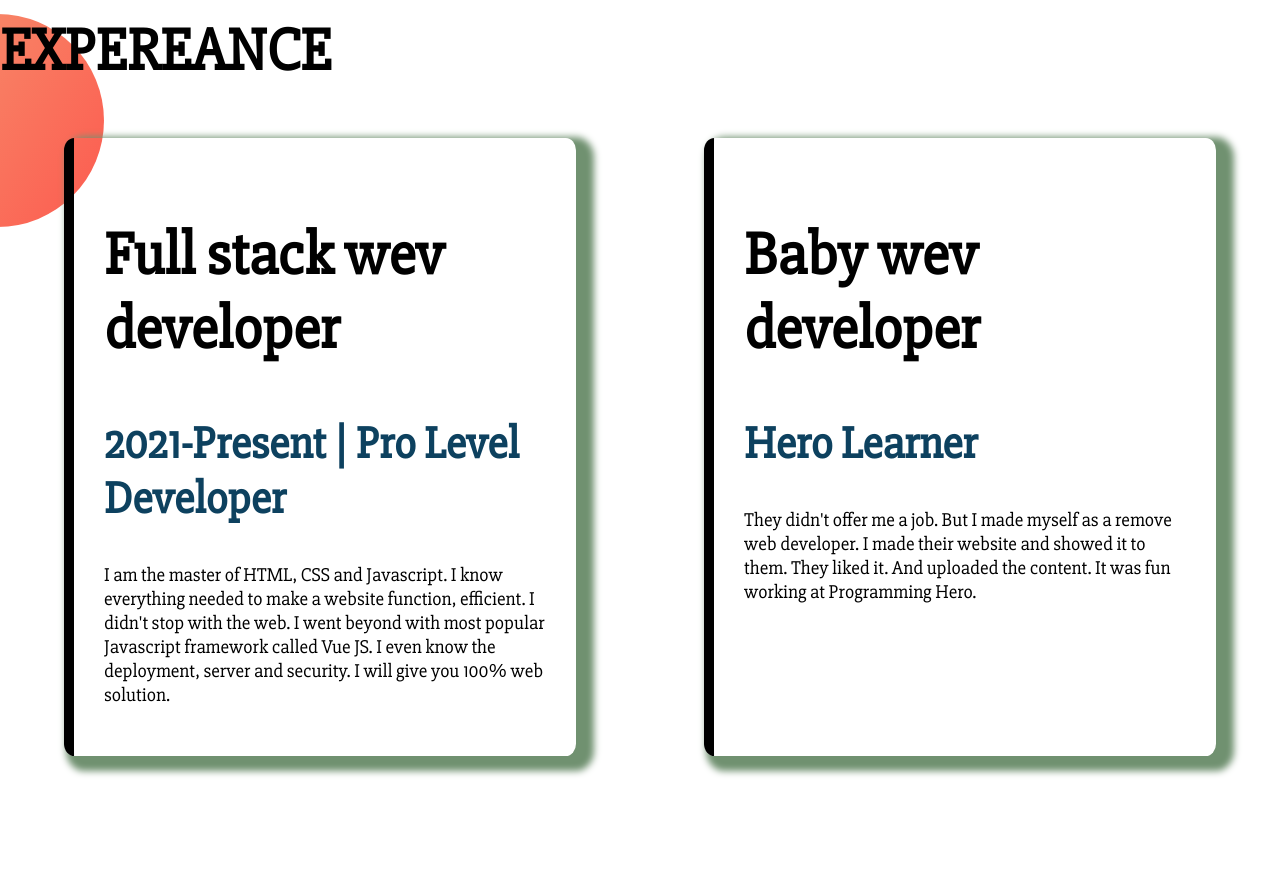
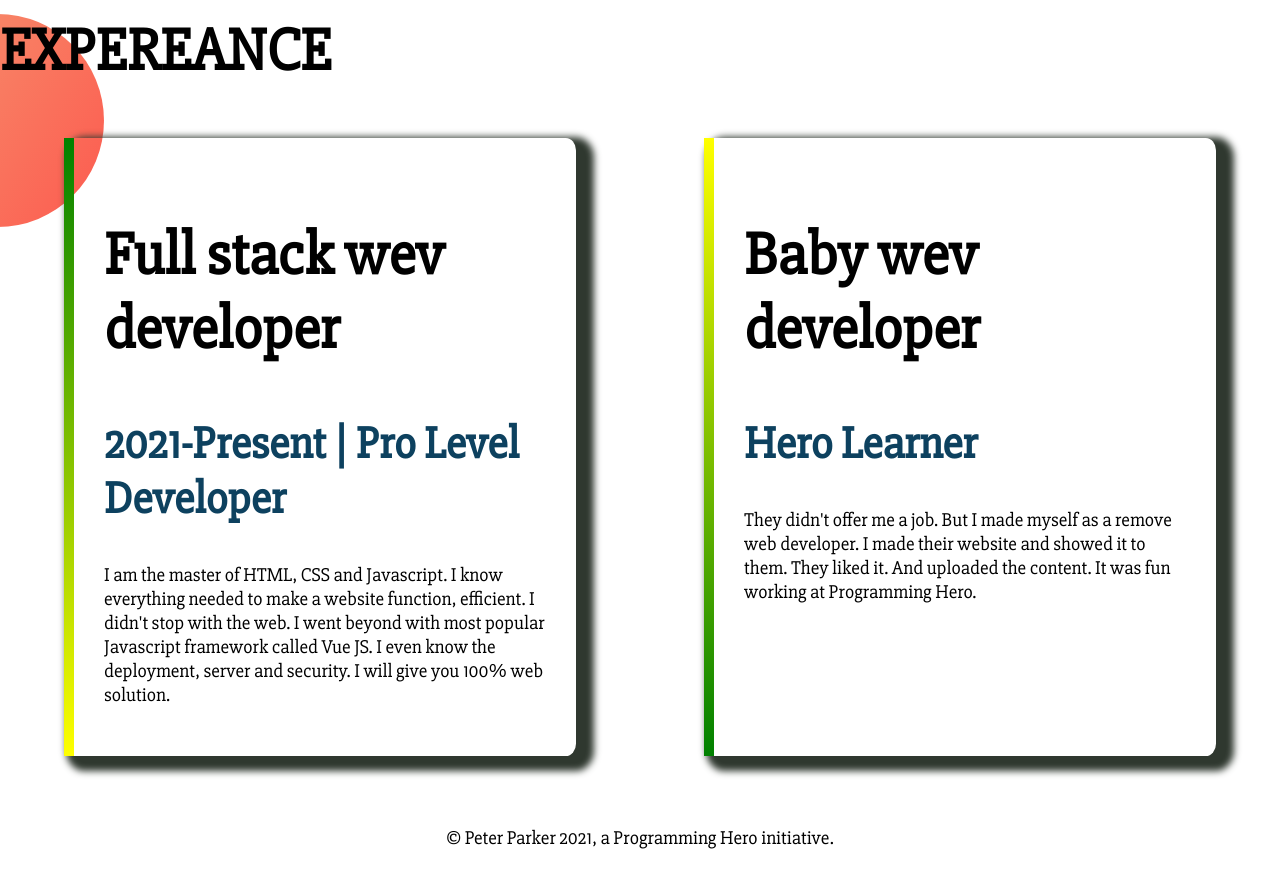
Before and after one commit to tanimahmed71/developer-portfolio, a plain HTML site: page index.html in a window 1280 px wide. Shown: the part 1360-2229 px from the top of the page. Before the commit the page ends 2186 px from the top, so only its background shows below. Drawn offline with Linux system fonts and the light colour scheme.

Commit message:
final push

```diff
--- a/index.html
+++ b/index.html
@@ -39,16 +39,19 @@
   <section class="experians-area ">
    <h1> EXPEREANCE</h1>
    <div class="flaxiable-container">
-    <div class="experians-item">
+    <div id="wev-dev-experience" class="experians-item">
         <h1> Full stack wev developer</h1>
         <h2> 2021-Present | Pro Level Developer </h2>
 
         <p>I am the master of HTML, CSS and Javascript. I know everything needed to make a website function, efficient. I didn't stop with the web. I went beyond with most popular Javascript framework called Vue JS. I even know the deployment, server and security. I will give you 100% web solution.</p>
     </div>
-    <div class="experians-item">
+    <div id="baby-wev-dev" class="experians-item">
         <h1> Baby wev developer</h1>
         <h2>Hero Learner</h2>
         <p>They didn't offer me a job. But I made myself as a remove web developer. I made their website and showed it to them. They liked it. And uploaded the content. It was fun working at Programming Hero.</p>
    </div>
 
    </div>
+   <footer>
+       <p>© Peter Parker 2021, a Programming Hero initiative.</p>
+   </footer>
--- a/style.css
+++ b/style.css
@@ -53,15 +53,29 @@ h2{
 }
 .experians-item{
 
-    box-shadow: 10px 7px 7px 8px rgb(112, 145, 112);
+    box-shadow: 10px 7px 7px 8px rgb(47, 56, 47);
     margin-left: 5%;
     margin-right: 5%;
     width: 50%;
     padding: 30px;
     border-radius: 2%;
-    border-left: 10px solid;
+    border-width: 20px green;
+
 }
  .experians-area{
      background-image: url(images/exp-bg.png);
      background-repeat: no-repeat;
  }
+ #wev-dev-experience{
+     border-left: 10px solid;
+     border-image: linear-gradient(green, yellow);
+     border-image-slice:1;
+ }
+ #baby-wev-dev{
+     border-left: 10px solid;
+     border-image: linear-gradient( yellow,green);
+     border-image-slice: 1;
+ }
+ footer{
+     text-align: center;
+ }
```
Also changed, not shown: images/jhankar.png (deleted), images/jhankar2.png (deleted), images/my-bg2.png (deleted), images/top-banner.png (deleted), showOff/FB_IMG_1572215793728-removebg-preview.png (deleted), showOff/FB_IMG_1572215793728.jpg (deleted), showOff/tanim_5fut_size-removebg-preview.png (deleted), 5 other files.
